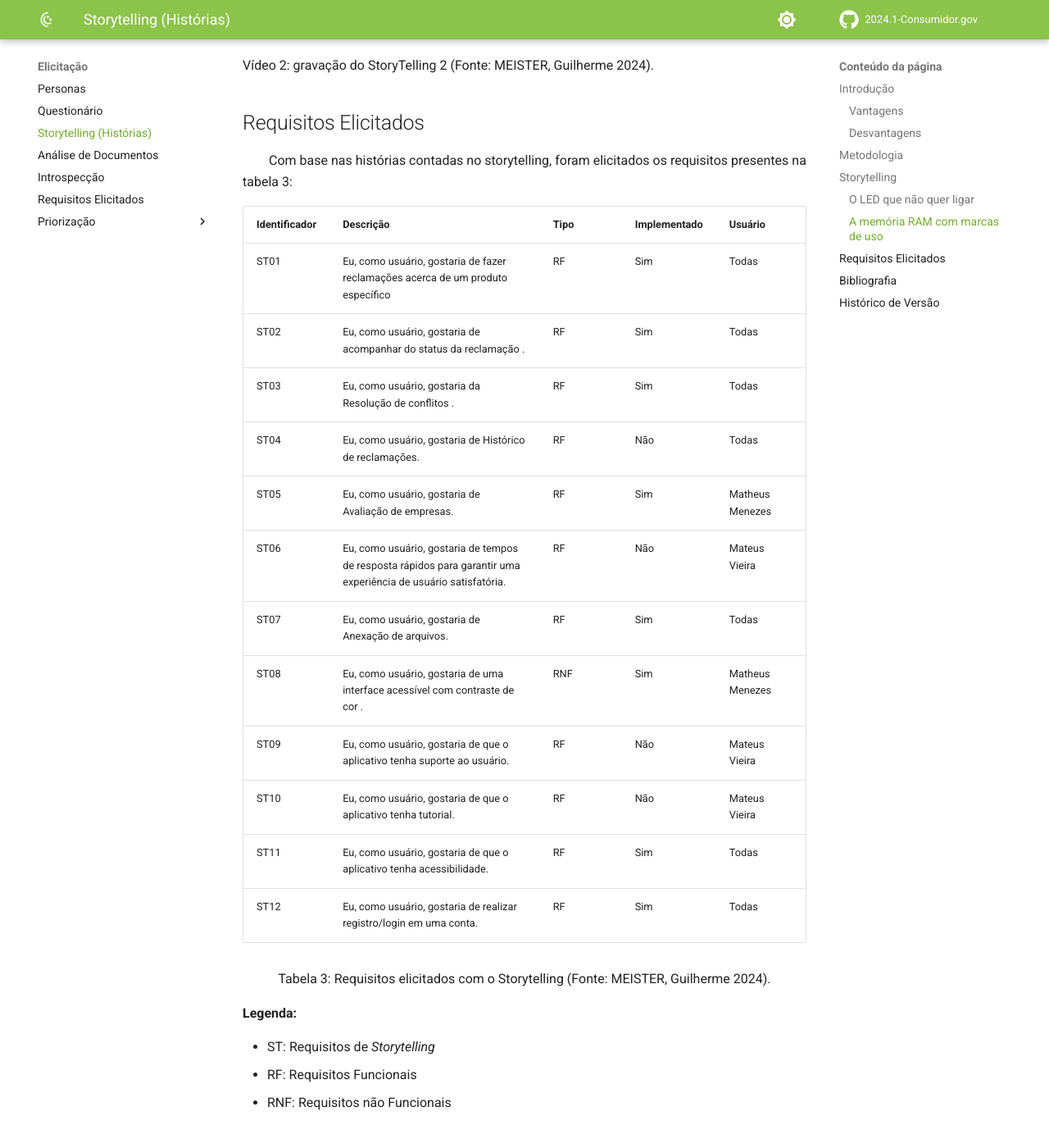
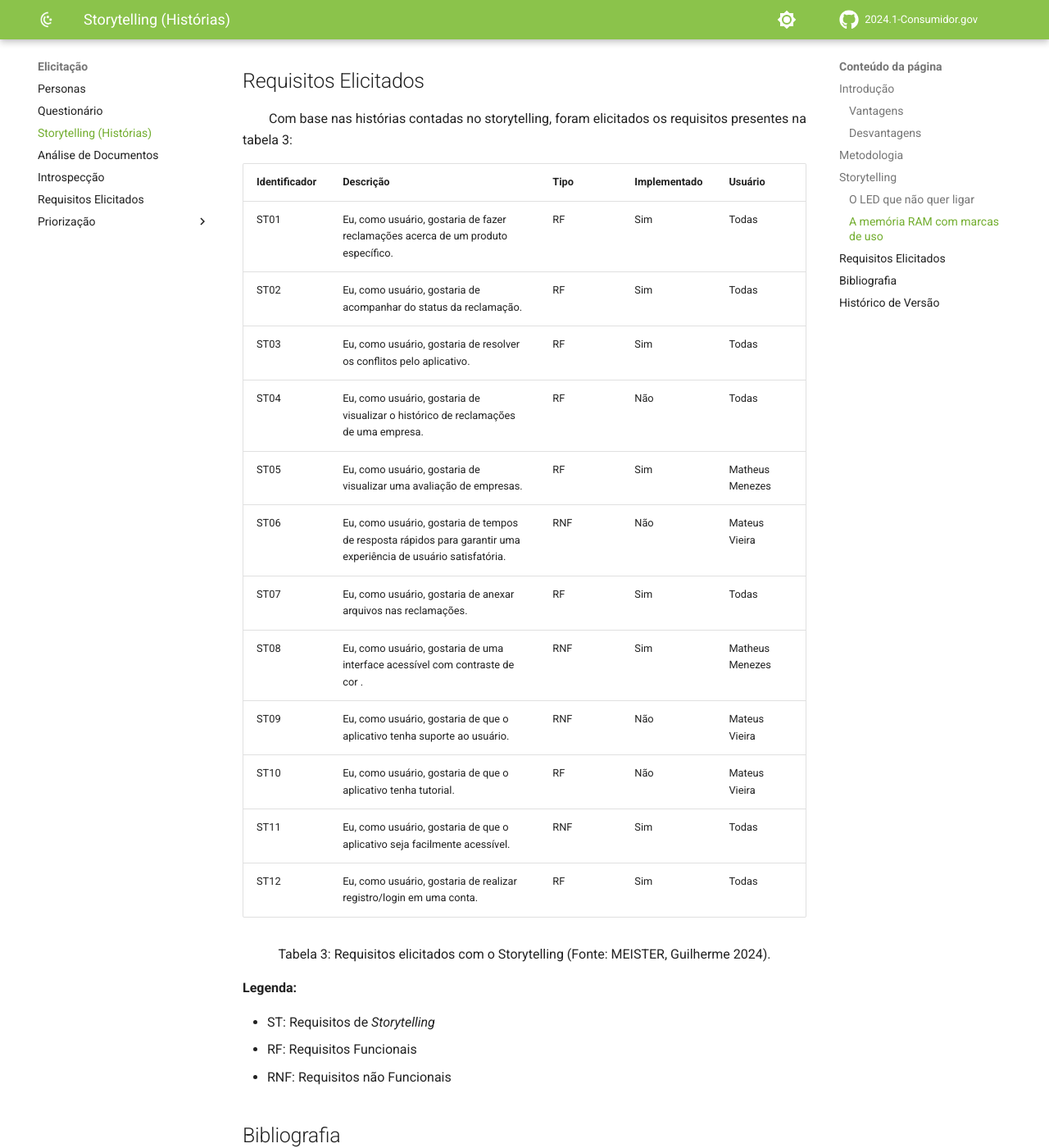
Before and after one commit to Requisitos-de-Software/2024.1-Grupo08, an MkDocs documentation site: the page built from docs/Elicitação/Storytelling.md, in a window 1280 px wide and 1400 px high, scrolled down 3199 px. Shown: the whole window at 82% size. Built offline with MkDocs 1.6.1 and Material for MkDocs 9.7.7, drawn with Linux system fonts in a browser that asks for light colours; comment, search, counter and statistics services are not loaded; some of the changed text lies outside the part shown; grey boxes are pictures that could not be loaded.

Commit message:
Ajustes no storytelling

```diff
--- a/docs/Elicitação/Storytelling.md
+++ b/docs/Elicitação/Storytelling.md
@@ -71,17 +71,17 @@
 
 | Identificador | Descrição                                                                          | Tipo | Implementado | Usuário |
 | ------------- | ---------------------------------------------------------------------------------- | ---- | ------------ | ------- |
-|       ST01    |   Eu, como usuário, gostaria de fazer reclamações acerca de um produto específico                                 |  RF  | Sim          | Todas |
-| ST02          | Eu, como usuário, gostaria de acompanhar do status da reclamação .                      | RF   | Sim          | Todas |
-| ST03          | Eu, como usuário, gostaria da Resolução de conflitos .             | RF   | Sim          | Todas |
-| ST04          | Eu, como usuário, gostaria de Histórico de reclamações.     | RF   | Não          | Todas |
-| ST05          | Eu, como usuário, gostaria de Avaliação de empresas.                    | RF   | Sim          | Matheus Menezes |
-| ST06          | Eu, como usuário, gostaria de tempos de resposta rápidos para garantir uma experiência de usuário satisfatória.                       | RF   | Não          | Mateus Vieira |
-| ST07          | Eu, como usuário, gostaria de Anexação de arquivos.        | RF  | Sim          | Todas |
+|       ST01    |   Eu, como usuário, gostaria de fazer reclamações acerca de um produto específico.                                |  RF  | Sim          | Todas |
+| ST02          | Eu, como usuário, gostaria de acompanhar do status da reclamação.                      | RF   | Sim          | Todas |
+| ST03          | Eu, como usuário, gostaria de resolver os conflitos pelo aplicativo.             | RF   | Sim          | Todas |
+| ST04          | Eu, como usuário, gostaria de visualizar o histórico de reclamações de uma empresa.     | RF   | Não          | Todas |
+| ST05          | Eu, como usuário, gostaria de visualizar uma avaliação de empresas.                    | RF   | Sim          | Matheus Menezes |
+| ST06          | Eu, como usuário, gostaria de tempos de resposta rápidos para garantir uma experiência de usuário satisfatória.                       | RNF   | Não          | Mateus Vieira |
+| ST07          | Eu, como usuário, gostaria de anexar arquivos nas reclamações.        | RF  | Sim          | Todas |
 | ST08          | Eu, como usuário, gostaria de uma interface acessível com contraste de cor .                                | RNF   | Sim          | Matheus Menezes|
-| ST09          | Eu, como usuário, gostaria de que o aplicativo tenha suporte ao usuário. | RF | Não          | Mateus Vieira |
+| ST09          | Eu, como usuário, gostaria de que o aplicativo tenha suporte ao usuário. | RNF | Não          | Mateus Vieira |
 | ST10          | Eu, como usuário, gostaria de que o aplicativo tenha tutorial.                | RF   | Não          | Mateus Vieira |
-| ST11          | Eu, como usuário, gostaria de que o aplicativo tenha acessibilidade.                              | RF   | Sim          | Todas |
+| ST11          | Eu, como usuário, gostaria de que o aplicativo seja facilmente acessível.                              | RNF   | Sim          | Todas |
 | ST12          | Eu, como usuário, gostaria de realizar registro/login em uma conta.                                       | RF   | Sim          | Todas |
 
 <div style="text-align: center">
```
Also changed, not shown: other parts of docs/Elicitação/Storytelling.md (+4 -3 lines).
